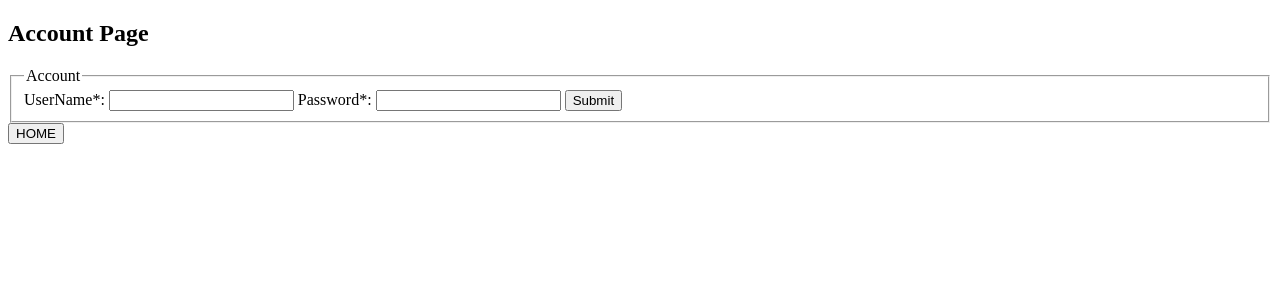
After one commit to Raty918/Antim, a PHP site: page /account.php in a window 1280 px wide. The commit adds this page. Shown: the top 300 px of the page. Run offline with PHP 8.4, Linux system fonts and the light colour scheme; the visitor is signed in with stand-in values (Sample User, id 1).

Commit message:
time analyze and account modification option

```diff
--- a/docker-compose.yml
+++ b/docker-compose.yml
@@ -8,3 +8,6 @@ services:
              - ./webui:/var/www/html
              - ./antim:/antim
              - ./antim/clamav/conf:/etc/clamav
+          environment:
+             - SET_CONTAINER_TIMEZONE=true
+             - CONTAINER_TIMEZONE=Asia/Tokyo
--- /dev/null
+++ b/webui/account.php
@@ -0,0 +1,40 @@
+<?php
+session_start();
+if (!isset($_SESSION['loged'])){
+	header('Location: index.php');
+}
+if (!empty($_POST["password"])){
+	if (!empty($_POST["username"])){
+	$dir = 'sqlite:/antim/db/antim.db';
+	$dbh  = new PDO($dir) or die("cannot open the database");
+	$query = 'UPDATE account SET email="'.$_POST["username"].'", pwd="'.$_POST["password"].'";';
+	$dbh->query($query);
+	echo "Account modified";
+	}
+}?>
+
+<!DOCTYPE html>
+<html lang="en">
+<head>
+  <title>Account</title>
+  <meta charset="utf-8">
+  <meta name="viewport" content="width=device-width, initial-scale=1">
+</head>
+<body>
+<div class="container">
+  <h2>Account Page</h2>
+<form id='account' action='account.php' method='post' accept-charset='UTF-8'>
+<fieldset>
+<legend>Account</legend>
+<input type='hidden' name='submitted' id='submitted' value='1'/>
+<label for='username' >UserName*:</label>
+<input type='text' name='username' id='username'  maxlength="50" />
+<label for='password' >Password*:</label>
+<input type='password' name='password' id='password' maxlength="50" />
+<input type='submit' name='Submit' value='Submit' />
+</fieldset>
+</form>
+<a href="index.php" ><input type="button" value="HOME" /></a>
+</div>
+</body>
+</html>
--- a/webui/index.php
+++ b/webui/index.php
@@ -16,6 +16,7 @@ session_start();
       <a href="logout.php" ><input type="button" value="Logout" /></a>
       <a href="signature.php" ><input type="button" value="Signatures"/></a>
       <a href="scan.php" ><input type="button" value="Scan"/></a>
+      <a href="account.php" ><input type="button" value="Account"/></a>
    <?php else: ?>
       <a href="login.php" ><input type="button" value="Login" /></a>
    <?php endif; ?>
--- a/webui/signature.php
+++ b/webui/signature.php
@@ -9,7 +9,7 @@ if(!$_SESSION['loged']){
 	$count=1;
 	foreach($dbh->query($query) as $row){
 		echo "#".$count."<br>";
-		echo "md5: " . $row[0]. " - Filename: " . $row[1]. " - Filesize: " . $row[2]. "<br>";
+		echo "md5: " . $row[0]. " - Filename: " . $row[1]. " - Filesize: " . $row[2]. " - Date: " . $row[3]. "<br>";
 		$count++;
 	}
 }
```
Also changed, not shown: antim/db/antim.db, antim/db/test.db (added), 4 other files.
